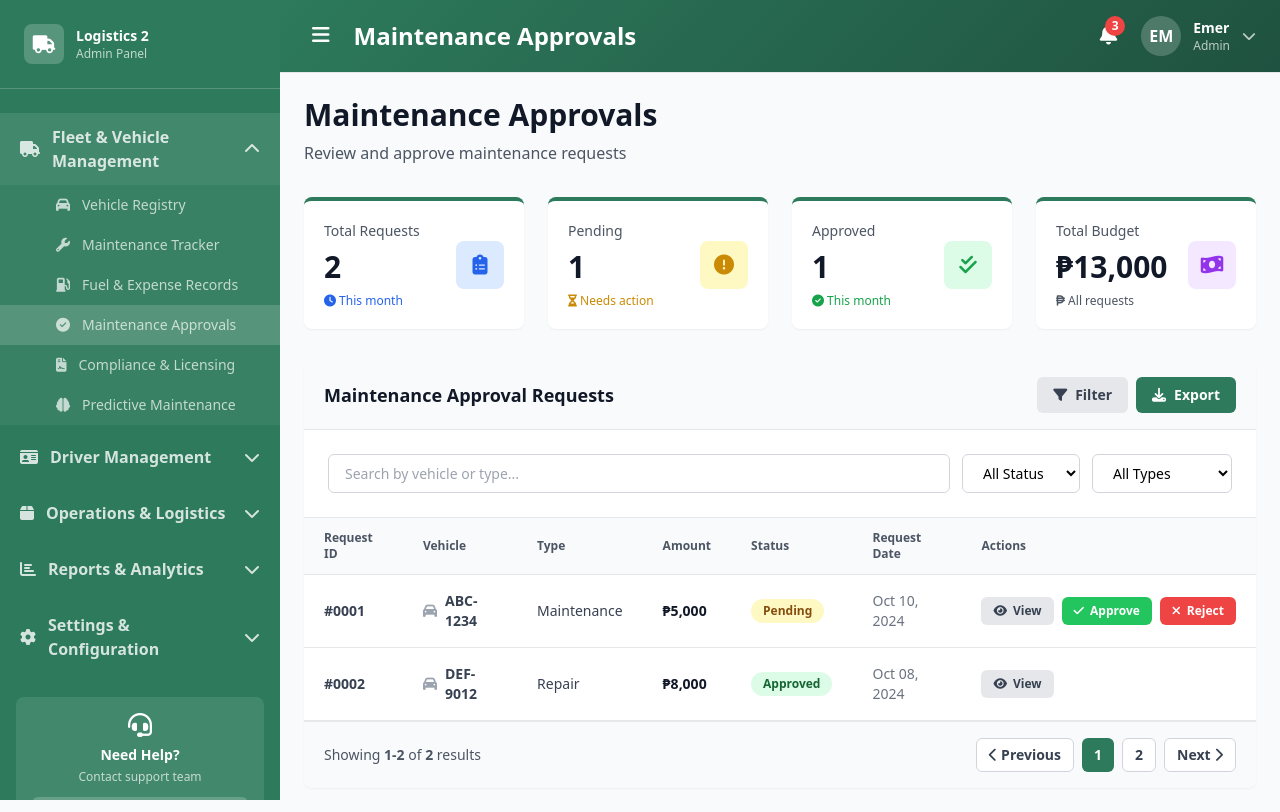
After one commit to Emulli/Capstone-Logistics-ll, a PHP site: page /module_1/maintenance-approvals.php in a window 1280 px wide. The commit adds this page. Run offline with PHP 8.4, Linux system fonts and the light colour scheme; some libraries are stand-ins or nearby versions.

Commit message:
Add files via upload

```diff
--- a/Captones/module_1/fuel-expense-records.php
+++ b/Captones/module_1/fuel-expense-records.php
@@ -167,7 +167,7 @@ $expenses = getFuelExpenses();
                                         <button class="px-3 py-1.5 bg-gray-200 text-gray-700 rounded-md text-xs font-semibold hover:bg-gray-300 transition-all inline-flex items-center gap-1.5" onclick="viewExpense(<?php echo $expense['id']; ?>)">
                                             <i class="fas fa-eye"></i> View
                                         </button>
-                                        <button class="px-3 py-1.5 bg-blue-500 text-white rounded-md text-xs font-semibold hover:bg-blue-600 transition-all inline-flex items-center gap-1.5" onclick="editExpense(<?php echo $expense['id']; ?>)">
+                                        <button class="px-3 py-1.5 bg-green-500 text-white rounded-md text-xs font-semibold hover:bg-green-600 transition-all inline-flex items-center gap-1.5" onclick="editExpense(<?php echo $expense['id']; ?>)">
                                             <i class="fas fa-edit"></i> Edit
                                         </button>
                                     </div>
--- /dev/null
+++ b/Captones/module_1/maintenance-approvals.php
@@ -0,0 +1,424 @@
+<?php
+include '../includes/functions.php';
+$approvals = getApprovals();
+?>
+<!DOCTYPE html>
+<html lang="en">
+<head>
+    <meta charset="UTF-8">
+    <meta name="viewport" content="width=device-width, initial-scale=1.0">
+    <title>Maintenance Approvals - Logistics Admin</title>
+    <script src="https://cdn.tailwindcss.com"></script>
+    <link rel="stylesheet" href="https://cdnjs.cloudflare.com/ajax/libs/font-awesome/6.4.0/css/all.min.css">
+    <script>
+        tailwind.config = {
+            theme: {
+                extend: {
+                    colors: {
+                        'primary-green': '#2D7A5C',
+                        'light-green': '#E8F5F0',
+                        'dark-green': '#1F5240',
+                    }
+                }
+            }
+        }
+    </script>
+</head>
+<body class="bg-gray-50 font-sans">
+    <!-- Sidebar -->
+    <?php include '../includes/sidebar.php'; ?>
+
+    <!-- Main Content -->
+    <div class="ml-0 md:ml-[280px] min-h-screen">
+        <!-- Header -->
+        <?php include '../includes/header.php'; ?>
+
+        <!-- Page Content -->
+        <main class="p-6">
+            <!-- Page Header -->
+            <div class="mb-8">
+                <h2 class="text-3xl font-bold text-gray-900">Maintenance Approvals</h2>
+                <p class="text-gray-600 mt-2">Review and approve maintenance requests</p>
+            </div>
+
+            <!-- KPI Cards -->
+            <div class="grid grid-cols-1 md:grid-cols-2 lg:grid-cols-4 gap-6 mb-8">
+                <!-- Total Requests -->
+                <div class="bg-white rounded-lg p-5 shadow-sm border-t-4 border-primary-green">
+                    <div class="flex items-center justify-between">
+                        <div>
+                            <div class="text-gray-600 text-sm font-medium">Total Requests</div>
+                            <div class="text-3xl font-bold text-gray-900 my-2"><?php echo count($approvals); ?></div>
+                            <div class="text-xs font-medium text-blue-600">
+                                <i class="fas fa-clock"></i> This month
+                            </div>
+                        </div>
+                        <div class="w-12 h-12 bg-blue-100 rounded-lg flex items-center justify-center">
+                            <i class="fas fa-clipboard-list text-blue-600 text-xl"></i>
+                        </div>
+                    </div>
+                </div>
+
+                <!-- Pending Approvals -->
+                <div class="bg-white rounded-lg p-5 shadow-sm border-t-4 border-primary-green">
+                    <div class="flex items-center justify-between">
+                        <div>
+                            <div class="text-gray-600 text-sm font-medium">Pending</div>
+                            <div class="text-3xl font-bold text-gray-900 my-2"><?php echo count(array_filter($approvals, fn($a) => $a['status'] === 'Pending')); ?></div>
+                            <div class="text-xs font-medium text-yellow-600">
+                                <i class="fas fa-hourglass-half"></i> Needs action
+                            </div>
+                        </div>
+                        <div class="w-12 h-12 bg-yellow-100 rounded-lg flex items-center justify-center">
+                            <i class="fas fa-exclamation-circle text-yellow-600 text-xl"></i>
+                        </div>
+                    </div>
+                </div>
+
+                <!-- Approved -->
+                <div class="bg-white rounded-lg p-5 shadow-sm border-t-4 border-primary-green">
+                    <div class="flex items-center justify-between">
+                        <div>
+                            <div class="text-gray-600 text-sm font-medium">Approved</div>
+                            <div class="text-3xl font-bold text-gray-900 my-2"><?php echo count(array_filter($approvals, fn($a) => $a['status'] === 'Approved')); ?></div>
+                            <div class="text-xs font-medium text-green-600">
+                                <i class="fas fa-check-circle"></i> This month
+                            </div>
+                        </div>
+                        <div class="w-12 h-12 bg-green-100 rounded-lg flex items-center justify-center">
+                            <i class="fas fa-check-double text-green-600 text-xl"></i>
+                        </div>
+                    </div>
+                </div>
+
+                <!-- Total Budget -->
+                <div class="bg-white rounded-lg p-5 shadow-sm border-t-4 border-primary-green">
+                    <div class="flex items-center justify-between">
+                        <div>
+                            <div class="text-gray-600 text-sm font-medium">Total Budget</div>
+                            <div class="text-3xl font-bold text-gray-900 my-2">₱<?php echo number_format(array_sum(array_column($approvals, 'amount'))); ?></div>
+                            <div class="text-xs font-medium text-gray-600">
+                                <i class="fas fa-peso-sign"></i> All requests
+                            </div>
+                        </div>
+                        <div class="w-12 h-12 bg-purple-100 rounded-lg flex items-center justify-center">
+                            <i class="fas fa-money-bill-wave text-purple-600 text-xl"></i>
+                        </div>
+                    </div>
+                </div>
+            </div>
+
+            <!-- Approvals Table -->
+            <div class="bg-white rounded-lg shadow-sm overflow-hidden">
+                <!-- Table Header -->
+                <div class="bg-gray-50 border-b border-gray-200 px-5 py-4 flex justify-between items-center">
+                    <h2 class="text-lg font-bold text-gray-900">Maintenance Approval Requests</h2>
+                    <div class="flex gap-2">
+                        <button class="px-4 py-2 bg-gray-200 text-gray-700 rounded-md text-sm font-semibold hover:bg-gray-300 transition-all inline-flex items-center gap-2">
+                            <i class="fas fa-filter"></i> Filter
+                        </button>
+                        <button class="px-4 py-2 bg-primary-green text-white rounded-md text-sm font-semibold hover:bg-dark-green transition-all duration-300 inline-flex items-center gap-2">
+                            <i class="fas fa-download"></i> Export
+                        </button>
+                    </div>
+                </div>
+
+                <!-- Search & Filter -->
+                <div class="p-6 border-b border-gray-200">
+                    <div class="flex gap-3">
+                        <input type="text" id="searchInput" placeholder="Search by vehicle or type..." onkeyup="filterTable()" class="flex-1 px-4 py-2 border border-gray-300 rounded-md text-sm focus:outline-none focus:ring-2 focus:ring-primary-green focus:border-transparent">
+                        <select id="statusFilter" onchange="filterTable()" class="px-4 py-2 border border-gray-300 rounded-md text-sm bg-white focus:outline-none focus:ring-2 focus:ring-primary-green focus:border-transparent">
+                            <option value="">All Status</option>
+                            <option value="Pending">Pending</option>
+                            <option value="Approved">Approved</option>
+                            <option value="Rejected">Rejected</option>
+                        </select>
+                        <select id="typeFilter" onchange="filterTable()" class="px-4 py-2 border border-gray-300 rounded-md text-sm bg-white focus:outline-none focus:ring-2 focus:ring-primary-green focus:border-transparent">
+                            <option value="">All Types</option>
+                            <option value="Maintenance">Maintenance</option>
+                            <option value="Repair">Repair</option>
+                            <option value="Inspection">Inspection</option>
+                        </select>
+                    </div>
+                </div>
+
+                <!-- Table -->
+                <div class="overflow-x-auto">
+                    <table class="w-full border-collapse" id="approvalsTable">
+                        <thead>
+                            <tr class="bg-gray-50 border-b border-gray-200">
+                                <th class="px-5 py-3 text-left text-xs font-semibold text-gray-600">Request ID</th>
+                                <th class="px-5 py-3 text-left text-xs font-semibold text-gray-600">Vehicle</th>
+                                <th class="px-5 py-3 text-left text-xs font-semibold text-gray-600">Type</th>
+                                <th class="px-5 py-3 text-left text-xs font-semibold text-gray-600">Amount</th>
+                                <th class="px-5 py-3 text-left text-xs font-semibold text-gray-600">Status</th>
+                                <th class="px-5 py-3 text-left text-xs font-semibold text-gray-600">Request Date</th>
+                                <th class="px-5 py-3 text-left text-xs font-semibold text-gray-600">Actions</th>
+                            </tr>
+                        </thead>
+                        <tbody id="tableBody">
+                            <?php foreach ($approvals as $approval): ?>
+                            <tr class="border-b border-gray-200 hover:bg-gray-50 transition-colors">
+                                <td class="px-5 py-4 text-sm text-gray-700"><strong>#<?php echo str_pad($approval['id'], 4, '0', STR_PAD_LEFT); ?></strong></td>
+                                <td class="px-5 py-4 text-sm text-gray-700">
+                                    <div class="flex items-center gap-2">
+                                        <i class="fas fa-car text-gray-400"></i>
+                                        <strong><?php echo $approval['vehicle']; ?></strong>
+                                    </div>
+                                </td>
+                                <td class="px-5 py-4 text-sm text-gray-700"><?php echo $approval['type']; ?></td>
+                                <td class="px-5 py-4 text-sm font-semibold text-gray-900">₱<?php echo number_format($approval['amount']); ?></td>
+                                <td class="px-5 py-4 text-sm">
+                                    <span class="inline-block px-3 py-1 rounded-full text-xs font-semibold <?php
+                                        echo $approval['status'] === 'Approved' ? 'bg-green-100 text-green-800' :
+                                            ($approval['status'] === 'Pending' ? 'bg-yellow-100 text-yellow-800' : 'bg-red-100 text-red-800');
+                                    ?>">
+                                        <?php echo $approval['status']; ?>
+                                    </span>
+                                </td>
+                                <td class="px-5 py-4 text-sm text-gray-500"><?php echo date('M d, Y', strtotime($approval['date'])); ?></td>
+                                <td class="px-5 py-4 text-sm">
+                                    <div class="flex gap-2">
+                                        <button class="px-3 py-1.5 bg-gray-200 text-gray-700 rounded-md text-xs font-semibold hover:bg-gray-300 transition-all inline-flex items-center gap-1.5" onclick="viewDetails(<?php echo $approval['id']; ?>)">
+                                            <i class="fas fa-eye"></i> View
+                                        </button>
+                                        <?php if ($approval['status'] === 'Pending'): ?>
+                                        <button class="px-3 py-1.5 bg-green-500 text-white rounded-md text-xs font-semibold hover:bg-green-600 transition-all inline-flex items-center gap-1.5" onclick="approveRequest(<?php echo $approval['id']; ?>)">
+                                            <i class="fas fa-check"></i> Approve
+                                        </button>
+                                        <button class="px-3 py-1.5 bg-red-500 text-white rounded-md text-xs font-semibold hover:bg-red-600 transition-all inline-flex items-center gap-1.5" onclick="rejectRequest(<?php echo $approval['id']; ?>)">
+                                            <i class="fas fa-times"></i> Reject
+                                        </button>
+                                        <?php endif; ?>
+                                    </div>
+                                </td>
+                            </tr>
+                            <?php endforeach; ?>
+                        </tbody>
+                    </table>
+                </div>
+
+                <!-- Pagination -->
+                <div class="bg-gray-50 px-5 py-4 border-t border-gray-200 flex justify-between items-center">
+                    <div class="text-sm text-gray-600">
+                        Showing <strong>1-<?php echo count($approvals); ?></strong> of <strong><?php echo count($approvals); ?></strong> results
+                    </div>
+                    <div class="flex gap-2">
+                        <button class="px-3 py-1.5 bg-white border border-gray-300 rounded-md text-sm font-semibold text-gray-700 hover:bg-gray-50 transition-all">
+                            <i class="fas fa-chevron-left"></i> Previous
+                        </button>
+                        <button class="px-3 py-1.5 bg-primary-green text-white rounded-md text-sm font-semibold">1</button>
+                        <button class="px-3 py-1.5 bg-white border border-gray-300 rounded-md text-sm font-semibold text-gray-700 hover:bg-gray-50 transition-all">2</button>
+                        <button class="px-3 py-1.5 bg-white border border-gray-300 rounded-md text-sm font-semibold text-gray-700 hover:bg-gray-50 transition-all">
+                            Next <i class="fas fa-chevron-right"></i>
+                        </button>
+                    </div>
+                </div>
+            </div>
+        </main>
+    </div>
+
+    <!-- View Details Modal -->
+    <div class="hidden fixed inset-0 z-50 bg-black bg-opacity-50 items-center justify-center" id="detailsModal">
+        <div class="bg-white rounded-lg w-11/12 max-w-2xl shadow-2xl p-8">
+            <div class="flex justify-between items-center mb-6">
+                <span class="text-xl font-bold text-gray-900">Request Details</span>
+                <button onclick="closeDetailsModal()" class="text-gray-400 hover:text-gray-600 text-2xl">
+                    <i class="fas fa-times"></i>
+                </button>
+            </div>
+
+            <div class="space-y-4">
+                <div class="grid grid-cols-2 gap-4">
+                    <div>
+                        <label class="block text-sm font-semibold text-gray-700 mb-1">Request ID</label>
+                        <div class="text-sm text-gray-900">#0001</div>
+                    </div>
+                    <div>
+                        <label class="block text-sm font-semibold text-gray-700 mb-1">Vehicle</label>
+                        <div class="text-sm text-gray-900">ABC-1234</div>
+                    </div>
+                </div>
+
+                <div class="grid grid-cols-2 gap-4">
+                    <div>
+                        <label class="block text-sm font-semibold text-gray-700 mb-1">Type</label>
+                        <div class="text-sm text-gray-900">Maintenance</div>
+                    </div>
+                    <div>
+                        <label class="block text-sm font-semibold text-gray-700 mb-1">Amount</label>
+                        <div class="text-sm font-semibold text-gray-900">₱5,000</div>
+                    </div>
+                </div>
+
+                <div>
+                    <label class="block text-sm font-semibold text-gray-700 mb-1">Description</label>
+                    <div class="text-sm text-gray-900 bg-gray-50 p-3 rounded-md">
+                        Regular maintenance service including oil change, filter replacement, and general inspection.
+                    </div>
+                </div>
+
+                <div>
+                    <label class="block text-sm font-semibold text-gray-700 mb-1">Requested By</label>
+                    <div class="text-sm text-gray-900">John Doe - Fleet Manager</div>
+                </div>
+
+                <div>
+                    <label class="block text-sm font-semibold text-gray-700 mb-1">Priority</label>
+                    <span class="inline-block px-3 py-1 rounded-full text-xs font-semibold bg-yellow-100 text-yellow-800">
+                        Medium
+                    </span>
+                </div>
+            </div>
+
+            <div class="flex gap-3 mt-6">
+                <button class="flex-1 px-4 py-2 bg-green-500 text-white rounded-md text-sm font-semibold hover:bg-green-600 transition-all duration-300 inline-flex items-center justify-center gap-2">
+                    <i class="fas fa-check"></i> Approve Request
+                </button>
+                <button class="flex-1 px-4 py-2 bg-red-500 text-white rounded-md text-sm font-semibold hover:bg-red-600 transition-all duration-300 inline-flex items-center justify-center gap-2">
+                    <i class="fas fa-times"></i> Reject Request
+                </button>
+            </div>
+        </div>
+    </div>
+
+    <!-- Approve Confirmation Modal -->
+    <div class="hidden fixed inset-0 z-50 bg-black bg-opacity-50 items-center justify-center" id="approveModal">
+        <div class="bg-white rounded-lg w-11/12 max-w-md shadow-2xl p-8">
+            <div class="flex justify-between items-center mb-6">
+                <span class="text-xl font-bold text-gray-900">Confirm Approval</span>
+                <button onclick="closeApproveModal()" class="text-gray-400 hover:text-gray-600 text-2xl">
+                    <i class="fas fa-times"></i>
+                </button>
+            </div>
+            <div class="mb-6 text-gray-700">
+                <p>Are you sure you want to approve this maintenance request?</p>
+                <div class="mt-4 p-4 bg-green-50 rounded-lg">
+                    <div class="text-sm font-semibold text-gray-700">Request Details:</div>
+                    <div class="text-sm text-gray-600 mt-1" id="approveDetails">Vehicle: ABC-1234 | Amount: ₱5,000</div>
+                </div>
+            </div>
+            <div class="flex gap-3">
+                <button class="flex-1 px-4 py-2 bg-green-500 text-white rounded-md text-sm font-semibold hover:bg-green-600 transition-all duration-300 inline-flex items-center justify-center gap-2" onclick="confirmApproval()">
+                    <i class="fas fa-check"></i> Approve
+                </button>
+                <button class="flex-1 px-4 py-2 bg-gray-200 text-gray-700 rounded-md text-sm font-semibold hover:bg-gray-300 transition-all duration-300 inline-flex items-center justify-center gap-2" onclick="closeApproveModal()">
+                    <i class="fas fa-times"></i> Cancel
+                </button>
+            </div>
+        </div>
+    </div>
+
+    <!-- Reject Confirmation Modal -->
+    <div class="hidden fixed inset-0 z-50 bg-black bg-opacity-50 items-center justify-center" id="rejectModal">
+        <div class="bg-white rounded-lg w-11/12 max-w-md shadow-2xl p-8">
+            <div class="flex justify-between items-center mb-6">
+                <span class="text-xl font-bold text-gray-900">Confirm Rejection</span>
+                <button onclick="closeRejectModal()" class="text-gray-400 hover:text-gray-600 text-2xl">
+                    <i class="fas fa-times"></i>
+                </button>
+            </div>
+            <div class="mb-6">
+                <p class="text-gray-700 mb-4">Are you sure you want to reject this maintenance request?</p>
+                <label class="block text-sm font-semibold text-gray-700 mb-2">Reason for Rejection *</label>
+                <textarea id="rejectionReason" rows="3" placeholder="Please provide a reason..." class="w-full px-3 py-2 border border-gray-300 rounded-md text-sm focus:outline-none focus:ring-2 focus:ring-primary-green focus:border-transparent"></textarea>
+            </div>
+            <div class="flex gap-3">
+                <button class="flex-1 px-4 py-2 bg-red-500 text-white rounded-md text-sm font-semibold hover:bg-red-600 transition-all duration-300 inline-flex items-center justify-center gap-2" onclick="confirmRejection()">
+                    <i class="fas fa-times"></i> Reject
+                </button>
+                <button class="flex-1 px-4 py-2 bg-gray-200 text-gray-700 rounded-md text-sm font-semibold hover:bg-gray-300 transition-all duration-300 inline-flex items-center justify-center gap-2" onclick="closeRejectModal()">
+                    <i class="fas fa-ban"></i> Cancel
+                </button>
+            </div>
+        </div>
+    </div>
+
+    <script>
+        let currentRequestId = null;
+
+        function filterTable() {
+            const searchInput = document.getElementById('searchInput').value.toLowerCase();
+            const statusFilter = document.getElementById('statusFilter').value;
+            const typeFilter = document.getElementById('typeFilter').value;
+
+            const rows = document.querySelectorAll('#tableBody tr');
+            rows.forEach(row => {
+                const vehicle = row.cells[1].textContent.toLowerCase();
+                const type = row.cells[2].textContent;
+                const status = row.cells[4].textContent.trim();
+
+                const matchesSearch = vehicle.includes(searchInput) || type.toLowerCase().includes(searchInput);
+                const matchesStatus = !statusFilter || status === statusFilter;
+                const matchesType = !typeFilter || type === typeFilter;
+
+                row.style.display = matchesSearch && matchesStatus && matchesType ? '' : 'none';
+            });
+        }
+
+        function viewDetails(id) {
+            currentRequestId = id;
+            document.getElementById('detailsModal').classList.remove('hidden');
+            document.getElementById('detailsModal').classList.add('flex');
+        }
+
+        function closeDetailsModal() {
+            document.getElementById('detailsModal').classList.add('hidden');
+            document.getElementById('detailsModal').classList.remove('flex');
+        }
+
+        function approveRequest(id) {
+            currentRequestId = id;
+            document.getElementById('approveModal').classList.remove('hidden');
+            document.getElementById('approveModal').classList.add('flex');
+        }
+
+        function closeApproveModal() {
+            document.getElementById('approveModal').classList.add('hidden');
+            document.getElementById('approveModal').classList.remove('flex');
+        }
+
+        function confirmApproval() {
+            alert('Request #' + currentRequestId + ' approved successfully!');
+            closeApproveModal();
+            location.reload();
+        }
+
+        function rejectRequest(id) {
+            currentRequestId = id;
+            document.getElementById('rejectModal').classList.remove('hidden');
+            document.getElementById('rejectModal').classList.add('flex');
+        }
+
+        function closeRejectModal() {
+            document.getElementById('rejectModal').classList.add('hidden');
+            document.getElementById('rejectModal').classList.remove('flex');
+            document.getElementById('rejectionReason').value = '';
+        }
+
+        function confirmRejection() {
+            const reason = document.getElementById('rejectionReason').value;
+            if (!reason.trim()) {
+                alert('Please provide a reason for rejection');
+                return;
+            }
+            alert('Request #' + currentRequestId + ' rejected successfully!');
+            closeRejectModal();
+            location.reload();
+        }
+
+        // Close modals when clicking outside
+        document.getElementById('detailsModal').addEventListener('click', function(e) {
+            if (e.target === this) closeDetailsModal();
+        });
+
+        document.getElementById('approveModal').addEventListener('click', function(e) {
+            if (e.target === this) closeApproveModal();
+        });
+
+        document.getElementById('rejectModal').addEventListener('click', function(e) {
+            if (e.target === this) closeRejectModal();
+        });
+    </script>
+</body>
+</html>
```
Also changed, not shown: Captones/module_1/compliance-licensing.php (added).
